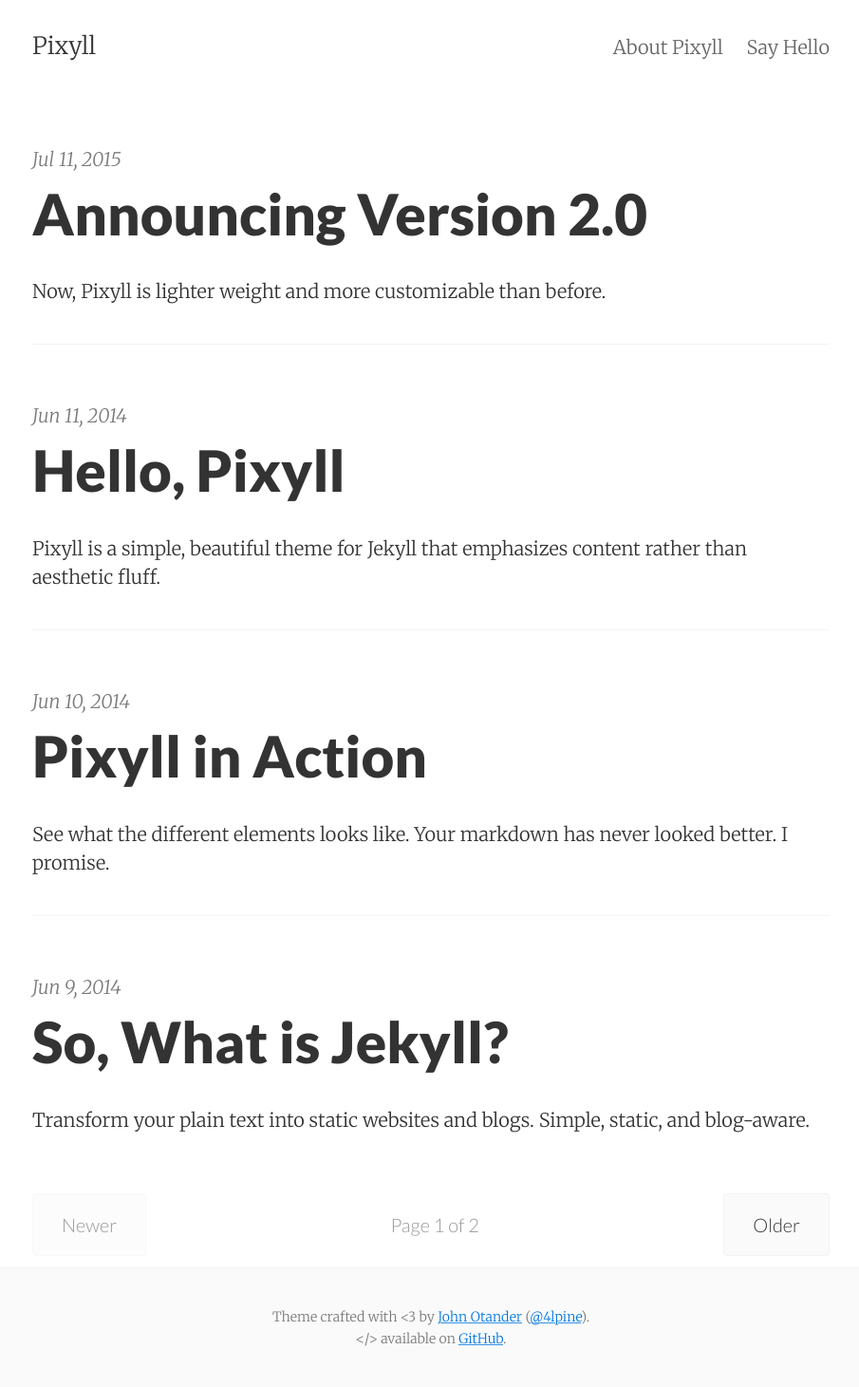
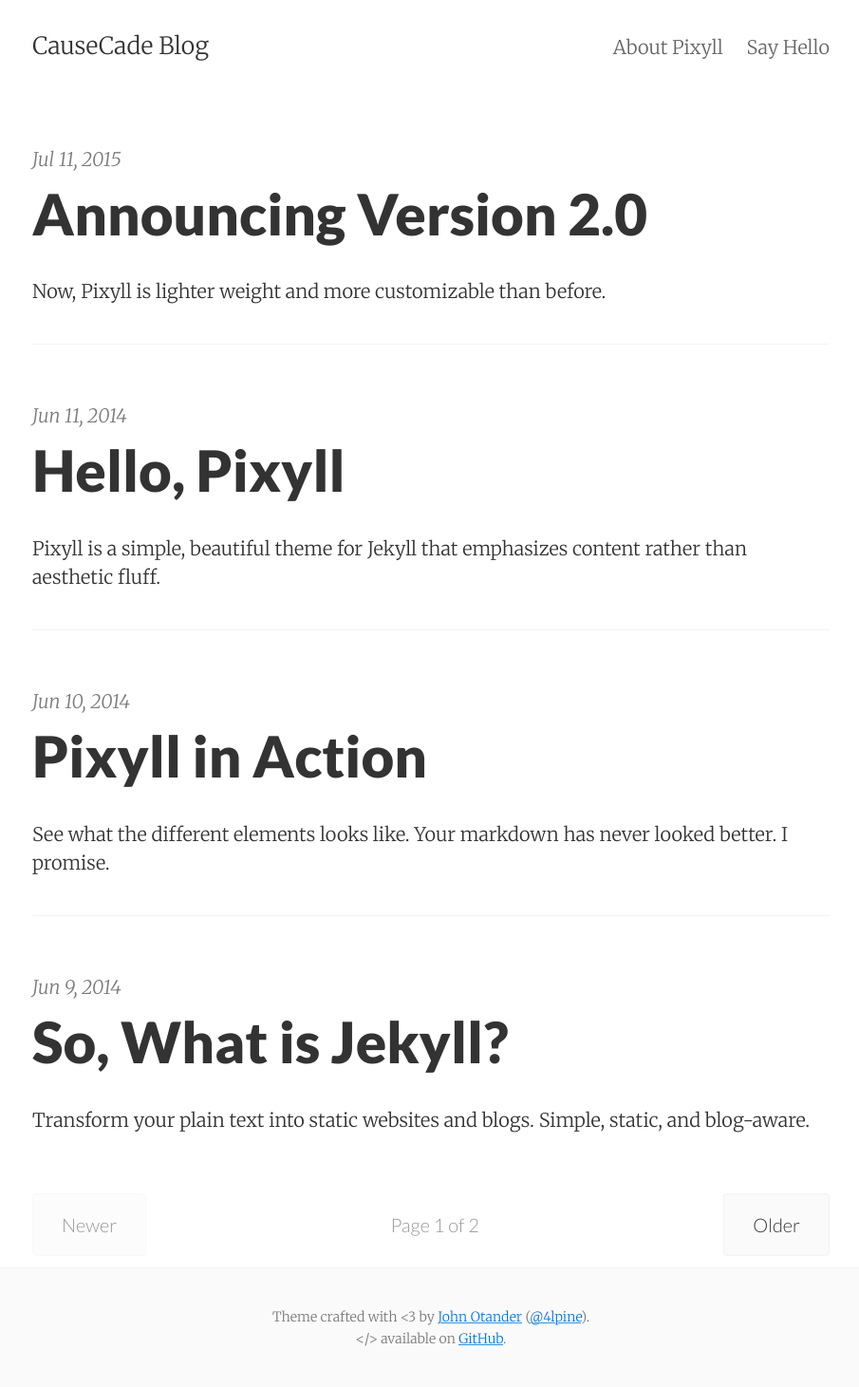
Before and after one commit to CauseCade/CauseCade-blog, a Jekyll site: the page built from index.html, in a window 1280 px wide. Shown: the whole page at 95% size, without its empty margins (186-1091 px from the left). Built offline with Jekyll 4.4.1, drawn with Linux system fonts in a browser that asks for light colours; the list of posts is cut into pages by our own code; part of the change alters nothing that is shown.

Commit message:
Config Changes

```diff
--- a/_config.yml
+++ b/_config.yml
@@ -1,10 +1,10 @@
 # Site settings
-title:       Pixyll
-email:       your_email@example.com
-author:      John Otander
-description: "A simple, beautiful theme for Jekyll that emphasizes content rather than aesthetic fluff."
+title:       CauseCade Blog
+email:       nemoandrea@outlook.com
+author:      Nemo Andrea
+description: Everything about CauseCade
 baseurl:     ""
-url:         "http://pixyll.com"
+url:         ""
 date_format: "%b %-d, %Y"
 header_pages:
  - about.md
```
